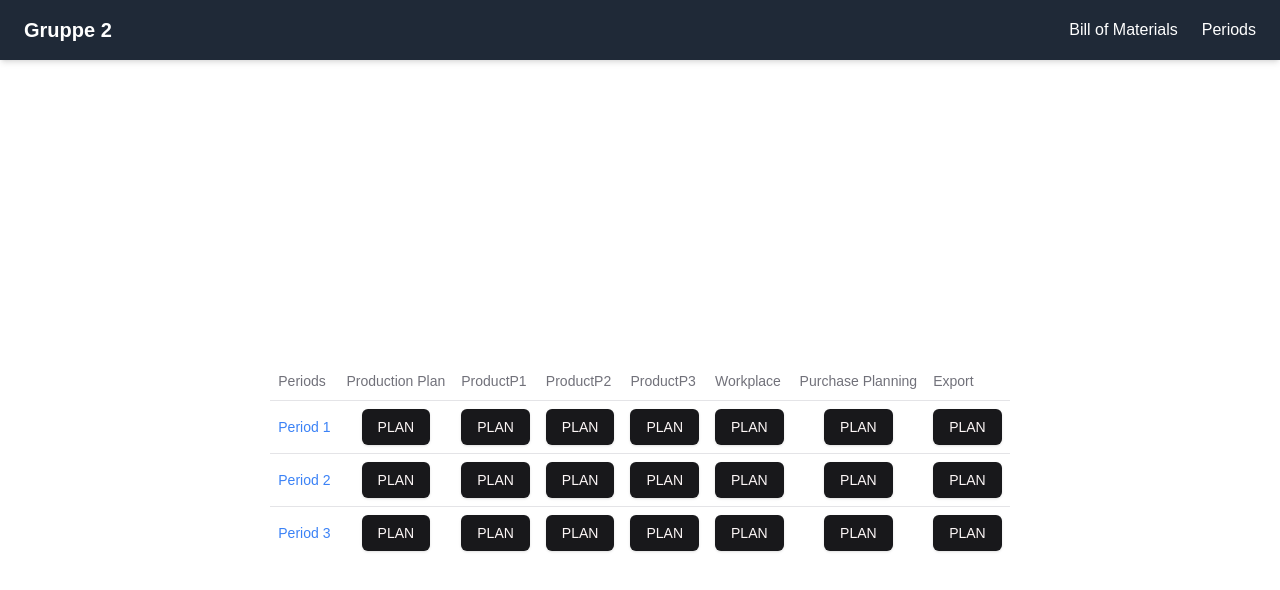
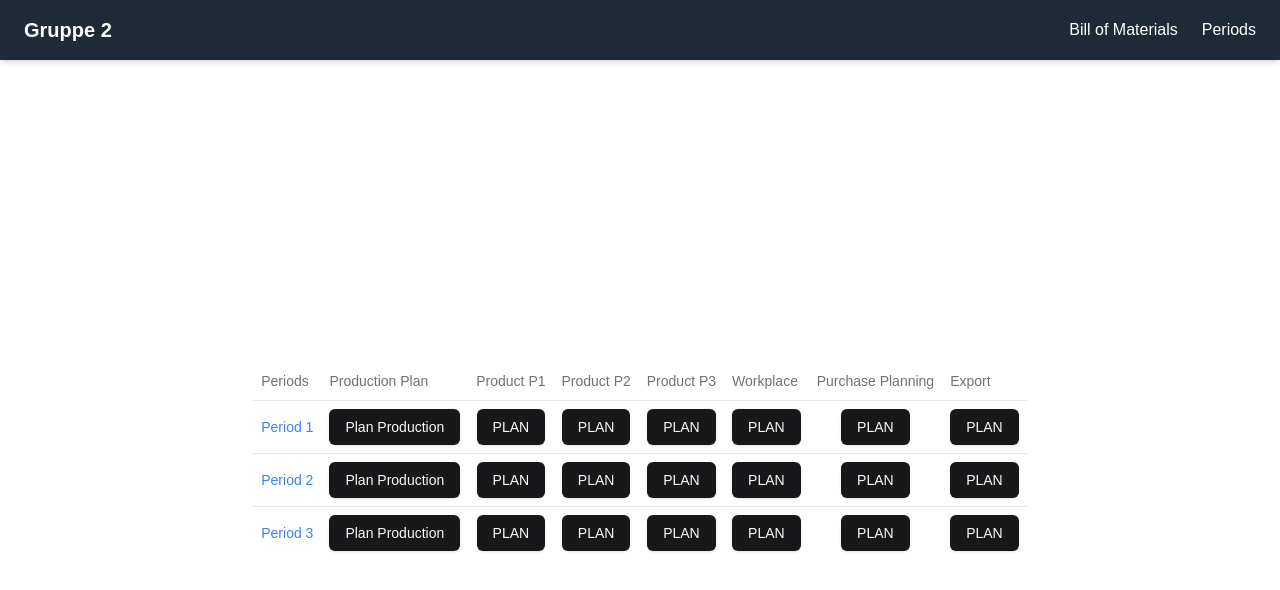
Before and after one commit to ibsys2-ws24-25/ibsys2, a Next.js app: page /periods in a window 1280 px wide. Shown: the top 590 px of the page. Built offline with nearby package versions, Linux system fonts and the light colour scheme.

Commit message:
Updated: Link to Production Plan

```diff
--- a/src/components/pages/periods/linkTable.tsx
+++ b/src/components/pages/periods/linkTable.tsx
@@ -19,9 +19,9 @@ export default function LinkTable() {
                     <TableRow>
                         <TableHead>Periods</TableHead>
                         <TableHead>Production Plan</TableHead>
-                        <TableHead>ProductP1</TableHead>
-                        <TableHead>ProductP2</TableHead>
-                        <TableHead>ProductP3</TableHead>
+                        <TableHead>Product P1</TableHead>
+                        <TableHead>Product P2</TableHead>
+                        <TableHead>Product P3</TableHead>
                         <TableHead>Workplace</TableHead>
                         <TableHead>Purchase Planning</TableHead>
                         <TableHead>Export</TableHead>
@@ -31,14 +31,14 @@ export default function LinkTable() {
                     {periodData.map((period, index) => (
                         <TableRow key={index} className="border-t">
                             <TableCell>
-                                <Link href={period.link} className="text-blue-500 hover:underline">
+                                <Link href="" className="text-blue-500 hover:underline">
                                     {period.period}
                                 </Link>
                             </TableCell>
                             <TableCell>
                                 <div className="flex justify-center items-center">
                                     <Button className="bg-primary text-primary-foreground">
-                                        <Link href="">PLAN</Link>
+                                        <Link href={`/periods/${period.period}/production-planning/1`}>Plan Production</Link>
                                     </Button>
                                 </div>
                             </TableCell>
```
